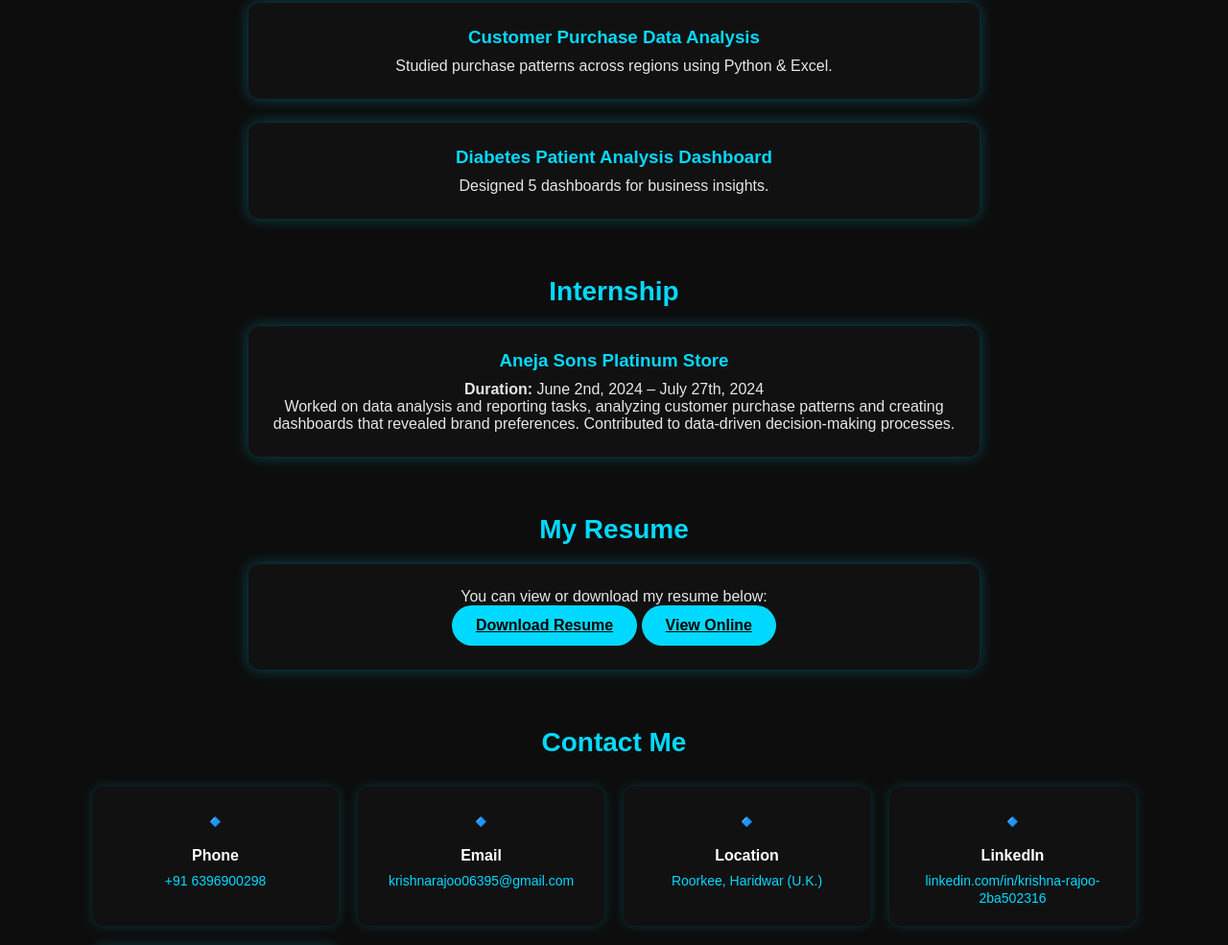
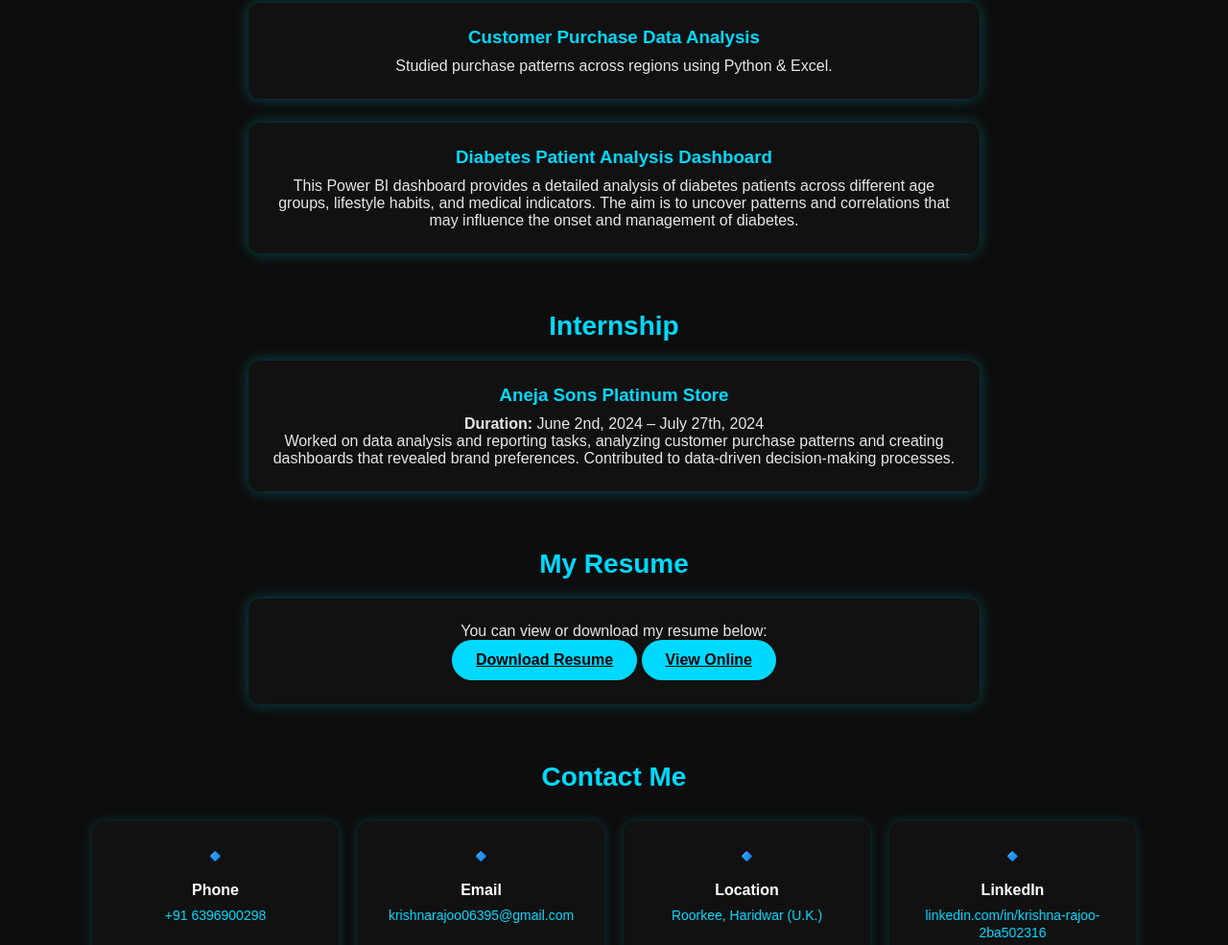
Before and after one commit to KrishnaRajoo/KrishnaRajoo.github.io, a plain HTML site: page index.html in a window 1280 px wide. Shown: the part 2031-3016 px from the top of the page at 96% size. Drawn offline with Linux system fonts and the light colour scheme.

Commit message:
Update index.html

```diff
--- a/index.html
+++ b/index.html
@@ -124,7 +124,7 @@
     </div>
     <div class="project-card">
       <h3>Diabetes Patient Analysis Dashboard</h3>
-      <p>Designed 5 dashboards for business insights.</p>
+      <p>This Power BI dashboard provides a detailed analysis of diabetes patients across different age groups, lifestyle habits, and medical indicators. The aim is to uncover patterns and correlations that may influence the onset and management of diabetes.</p>
     </div>
   </section>
 
```
